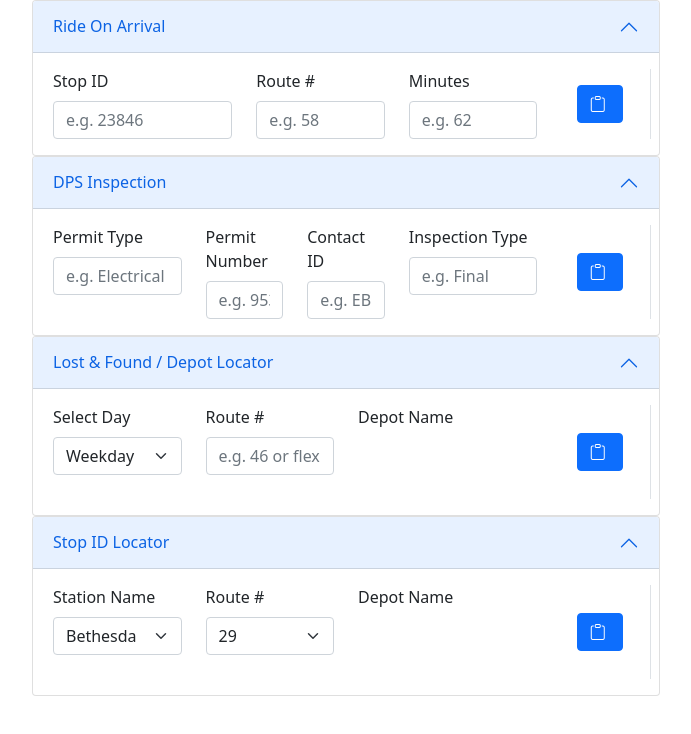
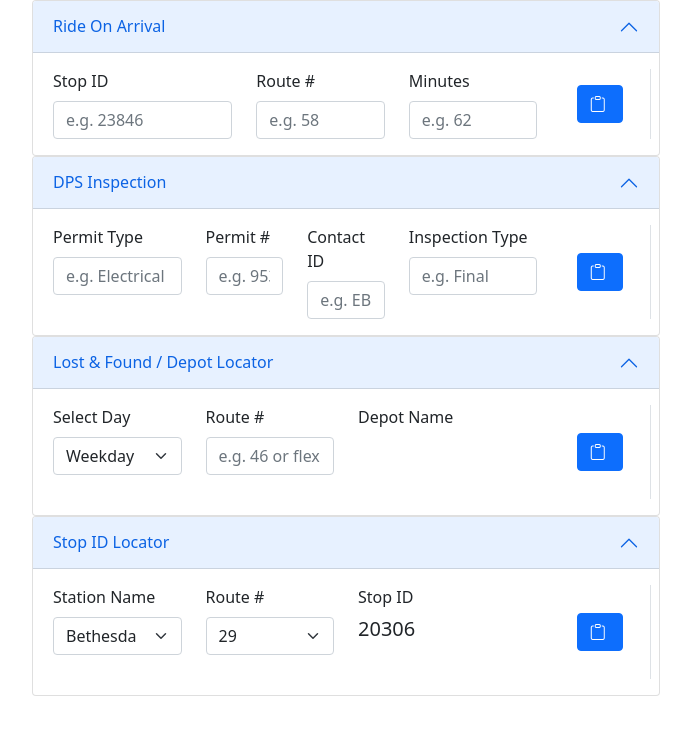
Before and after one commit to thorrellt/mc311-tool, a website: page index.html in a window 1280 px wide. Shown: the whole page, without its empty margins (294-985 px from the left). Drawn offline with nearby package versions, Linux system fonts and the light colour scheme.

Commit message:
impliment stop ID locator functionality

```diff
--- a/index.html
+++ b/index.html
@@ -91,7 +91,7 @@
 
                             </div>
                             <div class="col-2">
-                                <label for="inspection-scheduler-permit-number" class="form-label">Permit Number</label>
+                                <label for="inspection-scheduler-permit-number" class="form-label">Permit #</label>
                                 <input type="text" inputmode="numeric" maxlength="6" autocomplete="off"
                                     placeholder="e.g. 953845" id="inspection-scheduler-permit-number"
                                     class="form-control" aria-describedby="inspection-scheduler-permit-number-form">
@@ -223,12 +223,12 @@
 
                             </div>
                             <div class="col-4">
-                                <label for="stop-id-contact-id" class="form-label">Depot Name</label>
-                                <h5 id=depot-name></h5>
+                                <label for="stop-id-id" class="form-label">Stop ID</label>
+                                <h5 id="stop-id-id"></h5>
                             </div>
 
                             <div class="col-2 border-end  d-flex justify-content-center align-items-center">
-                                <button type="button" class="btn btn-primary" onclick="copyLostAndFoundNotes()">
+                                <button type="button" class="btn btn-primary" onclick="copyStopIdNotes()">
                                     <i class="bi bi-clipboard me-1"></i></button>
                             </div>
                         </div>
--- a/scripts.js
+++ b/scripts.js
@@ -244,10 +244,7 @@ function copyLostAndFoundNotes() {
 /******************
  * COMMON STOP IDs
  ******************/
-const stationDropdown = document.getElementById('stop-id-stations');
-const routesDropdown = document.getElementById('stop-id-routes');
-let selectedStation = stationDropdown.value;
-const transitStations = {
+ const transitStations = {
     'bethesda' : {
         20300:['34'],
         20306:['29', '32', '36'],
@@ -325,23 +322,157 @@ const transitStations = {
         25542:['5', '26', '42', '46', '81', '101'],
         25610:['5', '26', '46', '81', '101'],},
 }
+const stations = {
+    'bethesda' : {
+        29:['20306', '20308'],
+        30:['20308'],
+        32:['20306', '20308'],
+        34:['20300'],
+        36:['20306', '20308'],
+        47:['20308'],
+        70:['20308'],},
+    'forest_glen' : {
+        7:['15276'],
+        8:['15272'],},
+    'friendship_heights' : {
+        1:['22700'],
+        11:['22700'],
+        23:['14769'],
+        29:['14769'],
+        34:['22700', '27356'],},
+    'germantown' : {
+        55:['20306', '20308'],
+        61:['20308'],
+        74:['20306', '20308'],
+        75:['20300'],
+        83:['20306', '20308'],
+        97:['20308'],
+        98:['20308'],
+        100:['20308'],},
+    'glenmont' : {
+        10:['29190'],
+        26:['29184', '29182'],
+        31:['29182'],
+        33:['29180'],
+        39:['29184', '29182'],
+        41:['29184', '29182'],
+        51:['29182', '29190'],
+        53:['29182'],
+        55:['29180'],},
+    'grosvenor' : {
+        6:['15298'],
+        37:['15298'],
+        46:['27730'],
+        96:['23164'],},
+    'lakeforest' : {
+        54:['23722'],
+        55:['23722'],
+        56:['23722'],
+        57:['23722'],
+        58:['23722'],
+        59:['23722'],
+        61:['23722'],
+        101:['30010'],},
+    'medical_center' : {
+        30:['24010'],
+        33:['24006'],
+        34:['24008'],
+        46:['24008'],
+        70:['24010'],
+        101:['24010'],},
+    'montgomery mall' : {
+        6:['17620'],
+        26:['17621'],
+        42:['17626'],
+        47:['17624'],
+        96:['17620'],},
+    'rockville' : {
+        44:['25662'],
+        45:['25652'],
+        46:['25654'],
+        47:['25662'],
+        48:['28216'],
+        49:['28216'],
+        52:['25652'],
+        54:['25660'],
+	55:['14775'],
+        56:['25660'],
+        59:['25650'],
+        63:['25660'],
+        81:['25662'],
+        101:['25656'],},
+    'shady_grove' : {
+        43:['14601', '26006'],
+        53:['14601'],
+        55:['14776'],
+        57:['14776'],
+        58:['14601'],
+        59:['14776'],
+        60:['14601'],
+        61:['14601'],
+        63:['14776'],
+        64:['14601'],
+        65:['14601'],
+        66:['14776'],
+        67:['14776'],
+        71:['14601'],
+        73:['14601'],
+	    74:['14601'],
+        76:['14601'],
+        78:['14601'],
+        79:['14601'],
+        90:['14601'],
+        101:['14601', '26012'],},
+    'silver_spring' : {
+        1:['17609'],
+        2:['17607'],
+        4:['17490'],
+        5:['17490'],
+        8:['17480'],
+        9:['17480'],
+        11:['17609'],
+        12:['17605'],
+        13:['17605'],
+	14:['17487'],
+        15:['17484'],
+        16:['17604'],
+        17:['17487'],
+        18:['17485'],
+        19:['17484'],
+        20:['17486'],
+        21:['17481'],
+        22:['17481'],
+        28:['17479'],},
+    'twinbrook' : {
+        5:['26588'],
+        10:['28424', '26580'],
+        26:['26580'],
+        44:['26582'],
+        45:['28424'],
+        46:['26586'],},
+    'wheaton' : {
+        9:['15416'],
+        31:['29740'],
+        34:['27186'],
+        38:['29740'],},
+    'white_flint' : {
+        5:['25542', '25610'],
+        26:['25542', '25610'],
+        42:['25542'],
+        46:['25542', '25610'],
+        81:['25542', '25610'],
+        101:['25542', '25610'],},
+}
+
+const stationDropdown = document.getElementById('stop-id-stations');
+const routesDropdown = document.getElementById('stop-id-routes');
+let selectedStation = stationDropdown.value;
+let selectedRoute = routesDropdown.value;
+let stopID = "";
+
 
 function updateRouteList(){
-    const stopIDs = Object.keys(transitStations[selectedStation])
-    const listLength = stopIDs.length;
-    const stationObject = transitStations[selectedStation];
-
-    let stopList = [];
-
-    for (let i = 0; i < listLength; i++){
-        const stopID = stopIDs[i];
-        stopList.push(...stationObject[stopID]);
-    }
-    stopList = [...new Set(stopList)]
-        .map(value => Number(value))
-        .sort((a, b) => a - b)
-        .map(value => String(value));
-    console.log(stopList);
+    let stopList = Object.keys(stations[selectedStation]);
 
     for (let i = 0; i < stopList.length; i++){
         let option = document.createElement('option');
@@ -349,15 +480,11 @@ function updateRouteList(){
         option.text = stopList[i];
         routesDropdown.add(option);
     }
+    selectedRoute = routesDropdown.value;
 
 }
 
 function clearRouteList() {
-    // let i, L = routesDropdown.options.length - 1;
-    // console.log("length: " + i);
-    // for(i = L; i >= 0; i--) {
-    //     routesDropdown.remove(i);
-    // }
     $("#stop-id-routes").empty();
  }
 
@@ -366,7 +493,29 @@ stationDropdown.addEventListener('change', () =>{
     selectedStation = stationDropdown.value;
     clearRouteList();
     updateRouteList();
+    updateStopID();
+});
+
+routesDropdown.addEventListener('change', () =>{
+    selectedRoute = routesDropdown.value;
+    updateStopID()  ;
 });
 
 
+function updateStopID() {
+    stopID = stations[selectedStation][selectedRoute][0];
+    console.log(selectedRoute);
+    console.log(stopID);
+
+    //update the DOM
+    $("#stop-id-id").html(stopID);
+}
+
+function copyStopIdNotes(){
+    if (navigator && navigator.clipboard && navigator.clipboard.writeText)
+      return navigator.clipboard.writeText(stopID);
+    return Promise.reject('The Clipboard API is not available.');
+}
+
 updateRouteList();
+updateStopID();
```
